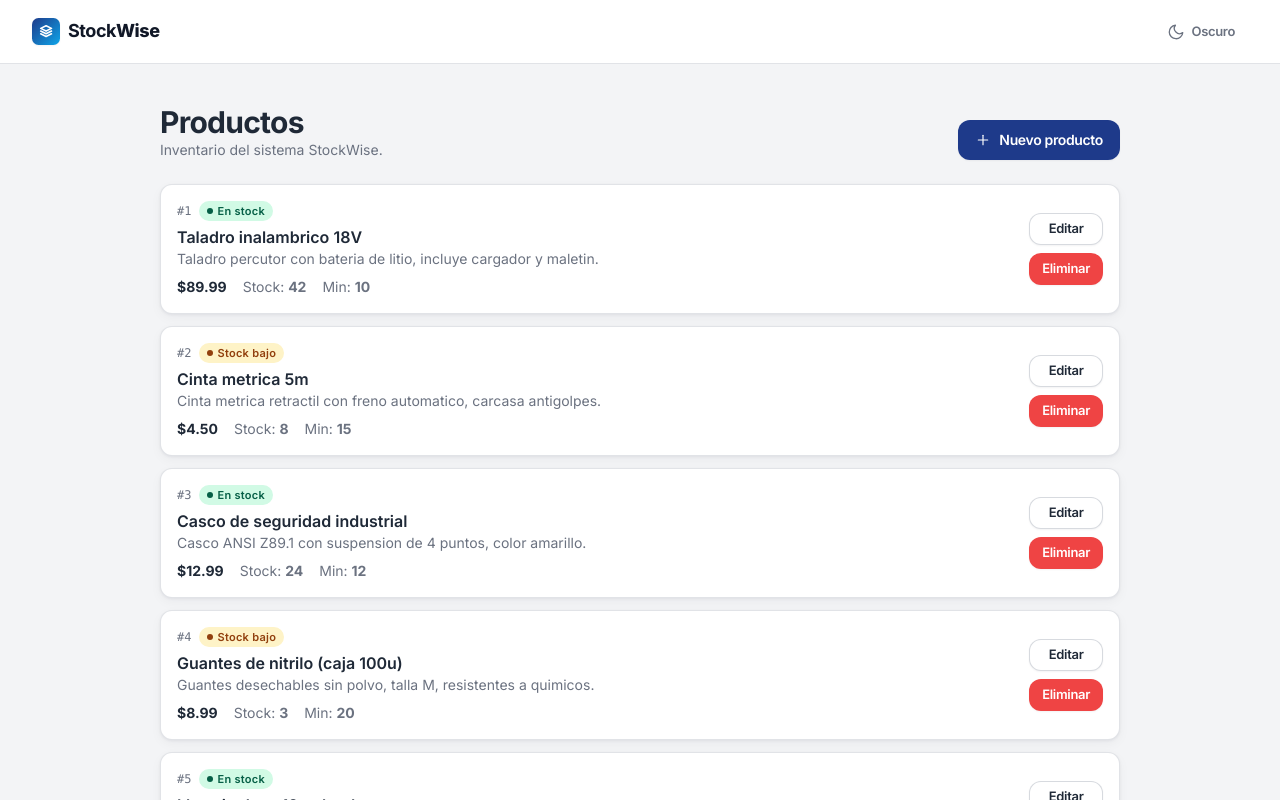
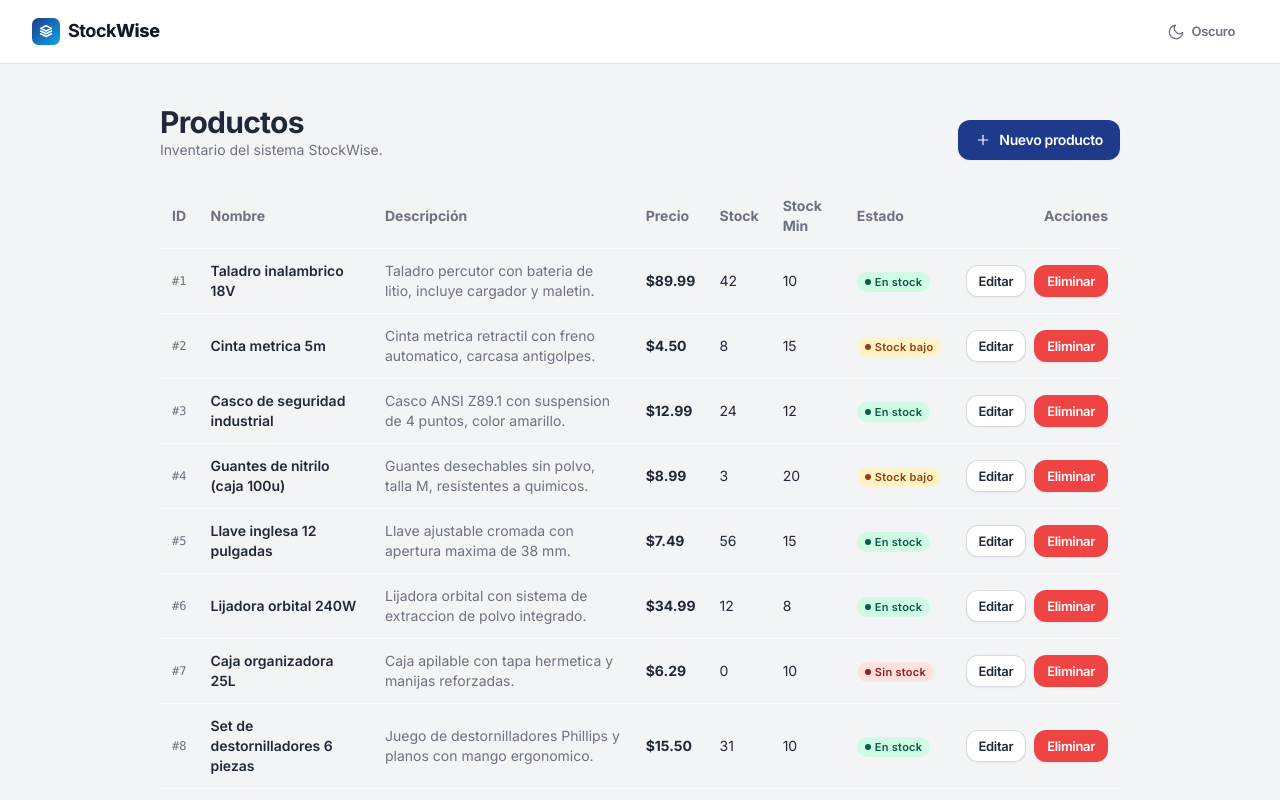
Before and after one commit to MF24026/StockWise, a React (Vite) app in the folder frontend/: page / in a window 1280 px wide. Shown: the top 800 px of the page. Built offline with nearby package versions, Linux system fonts and the light colour scheme.

Commit message:
feat: responsive product list with mobile cards and desktop table

```diff
--- a/frontend/src/components/ProductList.tsx
+++ b/frontend/src/components/ProductList.tsx
@@ -24,45 +24,47 @@ export function ProductList({ products, onEdit, onDelete }: ProductListProps) {
   }
 
   return (
-    <div className="grid gap-3">
+    <>
+    {/* vista movile */}
+    <div className="grid gap-3 md:hidden">
       {products.map((p) => (
         <Card
           key={p.id}
-          className="flex flex-col gap-3 sm:flex-row sm:items-center sm:justify-between"
-        >
-          <div className="min-w-0 flex-1">
-            <div className="flex items-center gap-2">
+          className="flex flex-col gap-3">
+          <div >
+            <div className="flex items-center justify-between gap-2">
               <span className="font-mono text-xs text-ink-muted">
                 #{p.id}
               </span>
               <StockBadge
                 stock={p.stock}
                 stockMinimo={p.stockMinimo}
-                size="sm"
-              />
+                size="sm" />
             </div>
-            <div className="mt-1 font-semibold text-ink dark:text-surface">
+            <div className="mt-2 font-semibold text-ink dark:text-surface">
               {p.nombre}
             </div>
             {p.descripcion && (
               <div className="text-sm text-ink-muted">{p.descripcion}</div>
             )}
-            <div className="mt-2 flex flex-wrap items-center gap-x-4 gap-y-1 text-sm">
-              <span className="font-bold">${p.precio.toFixed(2)}</span>
-              <span className="text-ink-muted">
+            <div className="mt-3 grid gap-1 text-sm">
+              <span>
+                 Precio: <strong>${p.precio.toFixed(2)}</strong>
+                 </span>
+              <span >
                 Stock: <strong>{p.stock}</strong>
               </span>
-              <span className="text-ink-muted">
-                Min: <strong>{p.stockMinimo}</strong>
+              <span>
+                Stock minimo: <strong>{p.stockMinimo}</strong>
               </span>
             </div>
           </div>
-          <div className="flex gap-2 sm:flex-col sm:gap-2">
+          <div className="flex gap-2">
             <Button
               size="sm"
               variant="secondary"
               onClick={() => onEdit(p)}
-              className="flex-1 sm:flex-none"
+              className="flex-1"
             >
               Editar
             </Button>
@@ -70,7 +72,7 @@ export function ProductList({ products, onEdit, onDelete }: ProductListProps) {
               size="sm"
               variant="danger"
               onClick={() => onDelete(p)}
-              className="flex-1 sm:flex-none"
+              className="flex-1"
             >
               Eliminar
             </Button>
@@ -78,5 +80,65 @@ export function ProductList({ products, onEdit, onDelete }: ProductListProps) {
         </Card>
       ))}
     </div>
+
+    {/* vista desktop: tabla */}
+    <div className="hidden overflow-x-auto md:block">
+      <table className="w-full border-collapse text-left text-sm">
+        <thead>
+          <tr className="border-b border-surface-muted text-ink-muted">
+            <th className="px-3 py-3">ID</th>
+            <th className="px-3 py-3">Nombre</th>
+            <th className="px-3 py-3">Descripción</th>
+            <th className="px-3 py-3">Precio</th>
+            <th className="px-3 py-3">Stock</th>
+            <th className="px-3 py-3">Stock Min</th>
+            <th className="px-3 py-3">Estado</th>
+            <th className="px-3 py-3 text-right">Acciones</th>
+          </tr>
+        </thead>
+
+        <tbody>
+          {products.map((p) => (
+            <tr key={p.id} className="border-b border-surface-muted">
+              <td className="px-3 py-3 font-mono text-xs text-ink-muted">
+                #{p.id}
+              </td>
+              <td className="px-3 py-3 font-semibold">{p.nombre}</td>
+              <td className="px-3 py-3 text-ink-muted">
+                {p.descripcion || "Sin descripción"}
+              </td>
+              <td className="px-3 py-3 font-bold">
+                ${p.precio.toFixed(2)}
+              </td>
+              <td className="px-3 py-3">{p.stock}</td>
+              <td className="px-3 py-3">{p.stockMinimo}</td>
+              <td className="px-3 py-3">
+                <StockBadge stock={p.stock} stockMinimo={p.stockMinimo} size="sm" />
+              </td>
+              <td className="px-3 py-3">
+                <div className="flex justify-end gap-2">
+                  <Button
+                    size="sm"
+                    variant="secondary"
+                    onClick={() => onEdit(p)}
+                  >
+                    Editar
+                  </Button>
+                  <Button
+                    size="sm"
+                    variant="danger"
+                    onClick={() => onDelete(p)}
+                  >
+                    Eliminar
+                  </Button>
+                </div>
+              </td>
+            </tr>
+          ))}
+        </tbody>
+      </table>
+    </div>
+  </>
+
   );
 }
```
